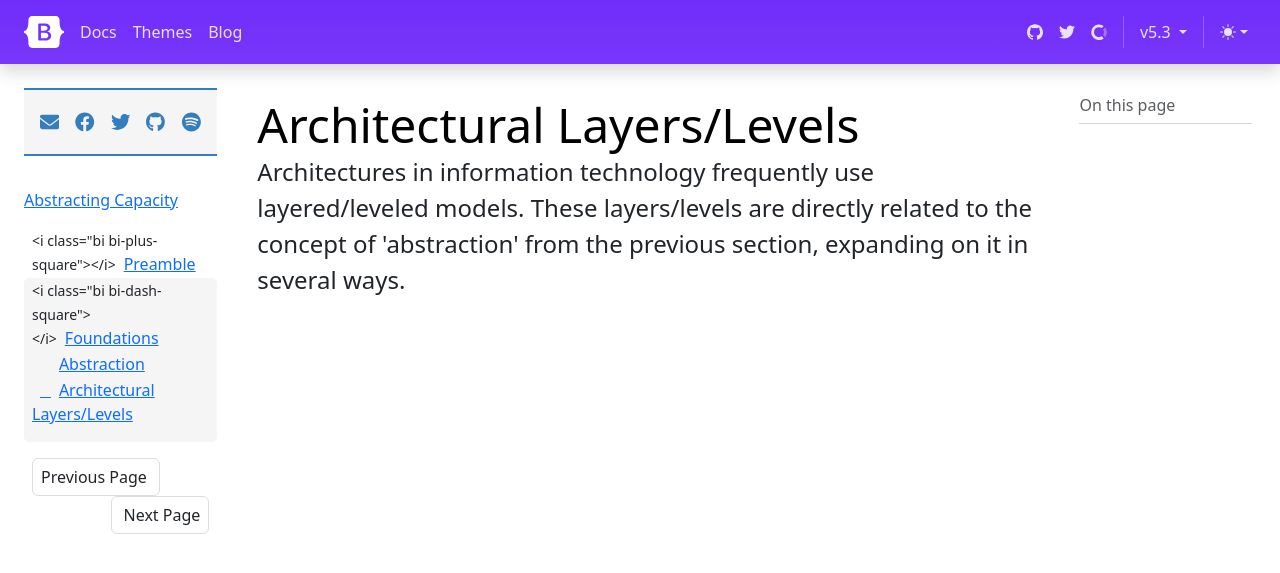
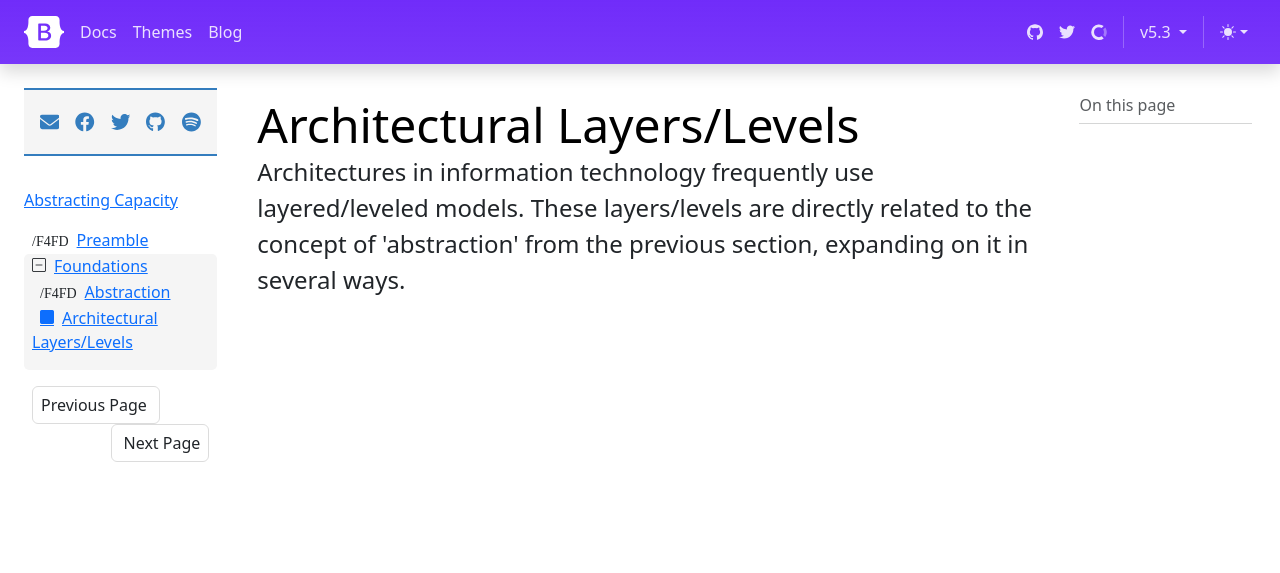
Before and after one commit to menckend/alpha, a Jekyll site: the page built from pages/2/1-capacity/2_1_2_2.md, in a window 1280 px wide and 900 px high. Shown: the top 573 px of the window. Built offline with Jekyll 4.4.1, drawn with Linux system fonts in a browser that asks for light colours; nearby versions of some CDN libraries; library files that are not in the unit come from our copies.

Commit message:
Update customstyles.css

```diff
--- a/assets/css/customstyles.css
+++ b/assets/css/customstyles.css
@@ -112,7 +112,8 @@ details summary::-webkit-details-marker {
 
 /* plus */
 details summary:before {
-  content: '<i class="bi bi-plus-square"></i>';
+  content: '/F4FD';
+  font-family: "bootstrap-icons";
   font-size: 14px;
   padding-right: 8px;
   text-decoration: none;
@@ -120,7 +121,8 @@ details summary:before {
 
 /* minus */
 details[open] summary:before {
-  content: '<i class="bi bi-dash-square"></i>';
+  content: '\F2E9';
+  font-family: "bootstrap-icons";
   font-size: 14px;
   padding-right: 8px;
   text-decoration: none;
@@ -128,8 +130,8 @@ details[open] summary:before {
 
 /* plus */
 details.deet4 summary:before {
-    content: '\f0fe';
-    font-family: '<i class="bi bi-plus-square"></i>';
+    content: '/F4FD';
+    font-family: "bootstrap-icons";
     font-size: 14px;
     padding-right: 8px;
     text-decoration: none;
@@ -137,7 +139,8 @@ details.deet4 summary:before {
 
 /* minus */
 details.deet4[open] summary:before {
-    content: '<i class="bi bi-dash-square"></i>';
+    content: '\F2E9';
+    font-family: "bootstrap-icons";
     font-size: 14px;
     padding-right: 8px;
     text-decoration: none;
@@ -145,8 +148,8 @@ details.deet4[open] summary:before {
 
 /* plus */
 details.deet5 summary:before {
-  content: '\f0fe';
-  font-family: '<i class="bi bi-plus-square"></i>';
+  content: '/F4FD';
+  font-family: "bootstrap-icons";
   font-size: 14px;
   padding-right: 8px;
   text-decoration: none;
@@ -154,13 +157,12 @@ details.deet5 summary:before {
 
 /* minus */
 details.deet5[open] summary:before {
-  content: '<i class="bi bi-dash-square"></i>';
+  content: '\F2E9';
+  font-family: "bootstrap-icons";
   font-size: 14px;
   padding-right: 8px;
   text-decoration: none;
 }
-
-
 
 /* empty square*/
 p.l10item > a:before,
@@ -171,9 +173,8 @@ p.l6item > a:before,
 p.l5item > a:before,
 p.l4item > a:before,
 p.l3item > a:before {
-    content: '\f096';
-    font-family: 'FontAwesome';
-    font-size: 14px;
+    content: '\F584';
+    font-family: "bootstrap-icons";
     padding-right: 8px;
     padding-left: 8px;
     text-decoration: bold;
@@ -188,9 +189,9 @@ p.l6itemactive > a:before,
 p.l5itemactive > a:before,
 p.l4itemactive > a:before,
 p.l3itemactive > a:before {
-    content: '\f0c8';
+    content: '\F582';
+    font-family: "bootstrap-icons";
     font-size: 14px;
-    font-family: 'FontAwesome';
     padding-right: 8px;
     padding-left: 8px;
     text-decoration: none;
```
